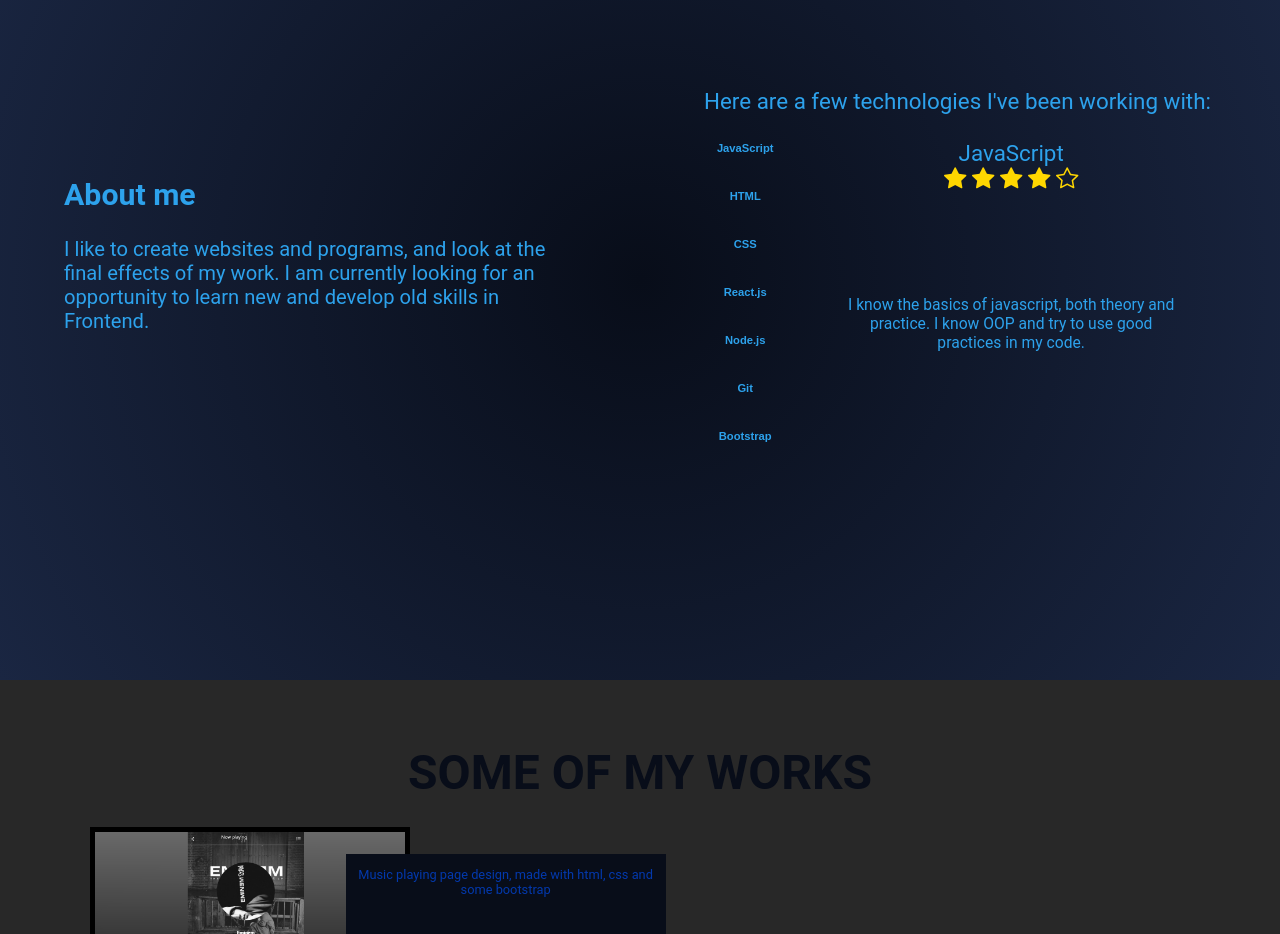
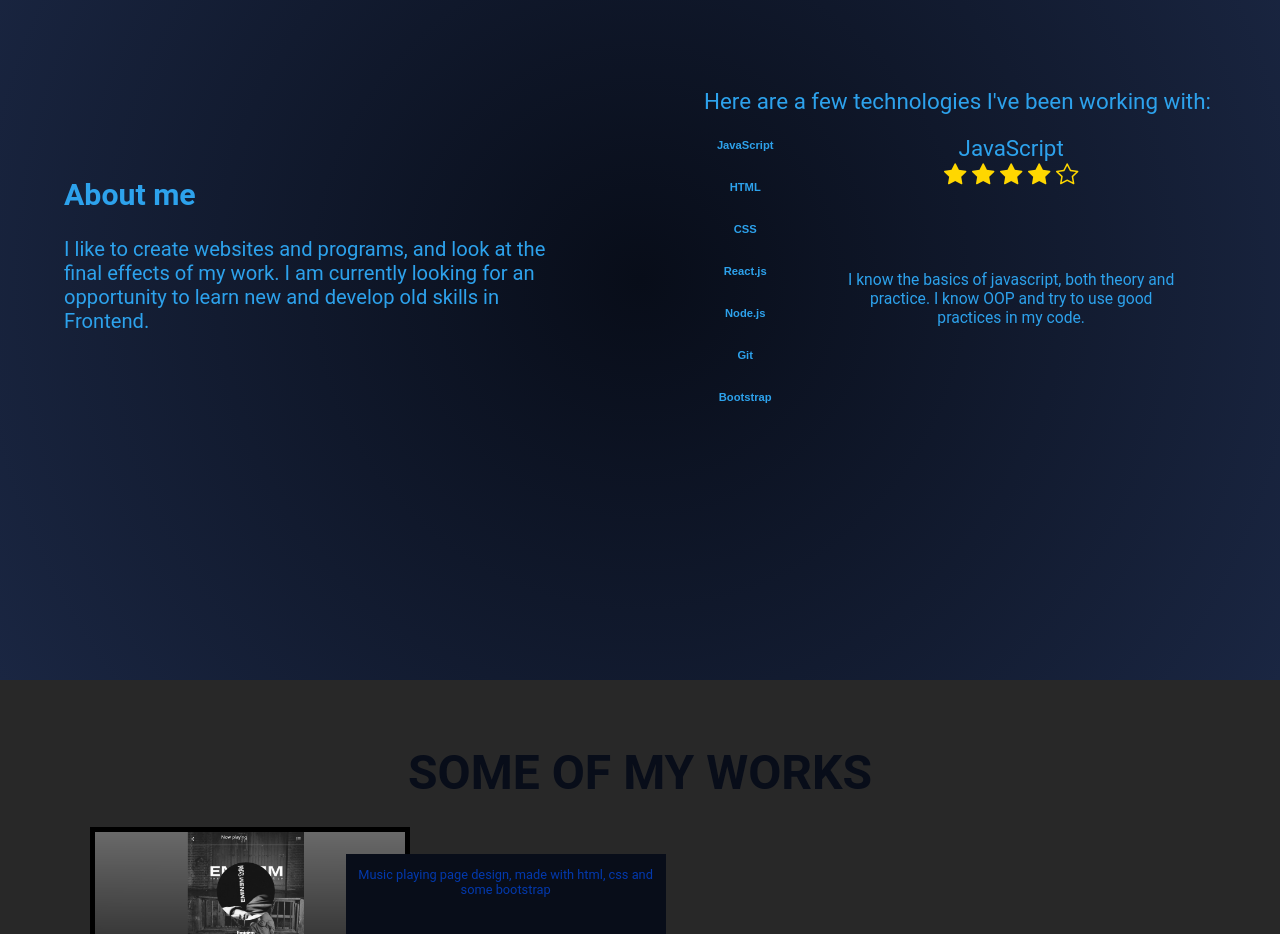
Before and after one commit to Chipsiarz/Portfolio, a plain HTML site: page index.html in a window 1280 px wide. Shown: the part 1000-1934 px from the top of the page. Drawn offline with nearby package versions, Linux system fonts and the light colour scheme.

Commit message:
sklBtn padding fix

```diff
--- a/style.css
+++ b/style.css
@@ -179,7 +179,7 @@ body {
   font-size: 1em;
   font-weight: 600;
   cursor: pointer;
-  padding: 8px 0px;
+  padding: 5px 0px;
   transition: all 0.5s ease-out;
 }
 .skillsBtns button:hover {
```
